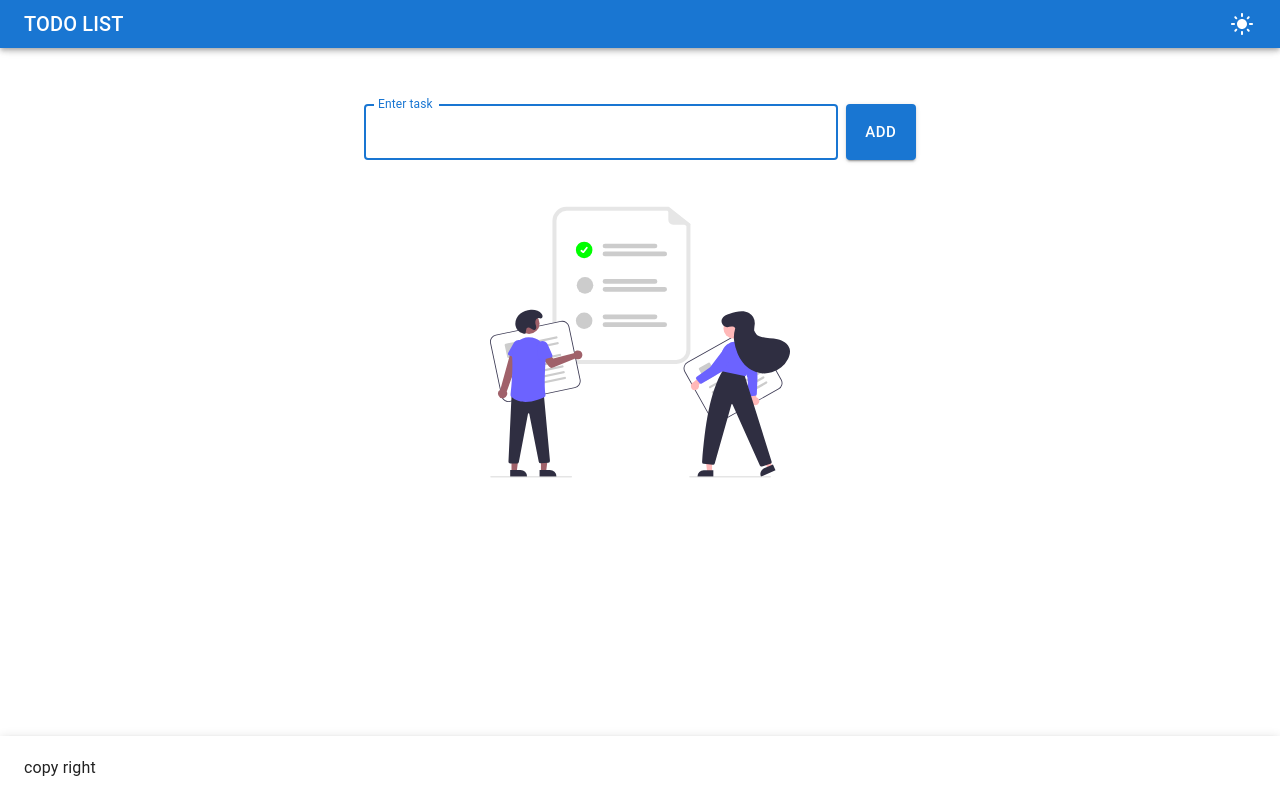
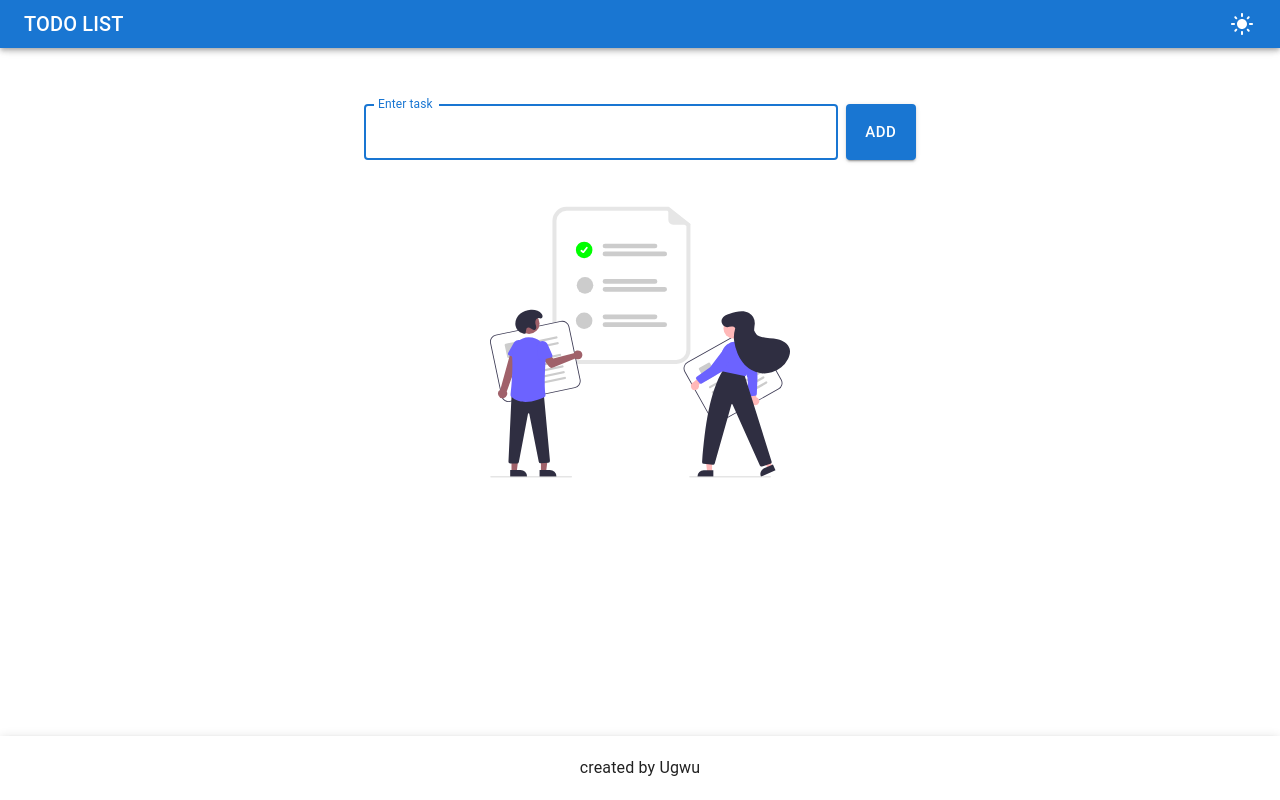
Before and after one commit to viktall/todoApplicationP1, a React (Vite) app: page / in a window 1280 px wide. Built offline with nearby package versions, Linux system fonts and the light colour scheme.

Commit message:
modified

```diff
--- a/index.html
+++ b/index.html
@@ -4,6 +4,7 @@
     <link rel="icon" type="image/svg+xml" href="#" />
     <meta charset="UTF-8" />
     <meta name="viewport" content="width=device-width, initial-scale=1.0" />
+    <meta name="description" content="todo app created with vite by victor ugwu" />
     <title>Todo App</title>
   </head>
   <body>
--- a/src/App.jsx
+++ b/src/App.jsx
@@ -159,7 +159,7 @@ return (
 
                                 <Box sx={{color:todo.completed? 'success.main':null, ...Styles.TaskInnerBox}} onClick={()=>ON_COMPLETE(todo)}>
                                           <Checkbox checked={todo.completed}/>
-                                          <Box sx={{ wordBreak: "break-word"}}>{todo.label}</Box>
+                                          <Box sx={{wordBreak: "break-all"}}>{todo.label}</Box>
                                 </Box>
                                 <Box sx={{ ml:2, mr:1}}>
                                           <Button
@@ -190,13 +190,13 @@ return (
                                             </Box>)
                                                     :
                                             (
-                                                <Box>
-                                            <Box sx={Styles.SvgBox}>
-                                                      <BgImg/>
-                                            </Box>
-                                            <Toolbar/>
-                                            <AppBar position="fixed" color="inherit" sx={{ top: 'auto', bottom: 0 }}>
-                                            <Toolbar> copy right </Toolbar>
+                                            <Box>
+                                                        <Box sx={Styles.SvgBox}>
+                                                                <BgImg/>
+                                                        </Box>
+
+                                            <AppBar position="fixed" color="inherit" sx={{ top: 'auto', bottom: 0, bgcolor:'0e0e0e'}}>
+                                            <Toolbar sx={{mx:'auto'}}> created by Ugwu </Toolbar>
                                            </AppBar>
 
                                            </Box>
--- a/src/Confirm_Deletion.jsx
+++ b/src/Confirm_Deletion.jsx
@@ -28,7 +28,7 @@ const AlertDialog=({children, editTodo, setIsAlertOpen, isAlertOpen, HandleAlert
                                         {"Are you sure you want to delete this task?"}
                             </DialogTitle>
                             <DialogContent>
-                                        <DialogContentText sx={{ wordBreak: "break-word"}}>
+                                        <DialogContentText sx={{wordBreak: "break-all"}}>
                                                               {children}
                                         </DialogContentText>
                             </DialogContent>
```
